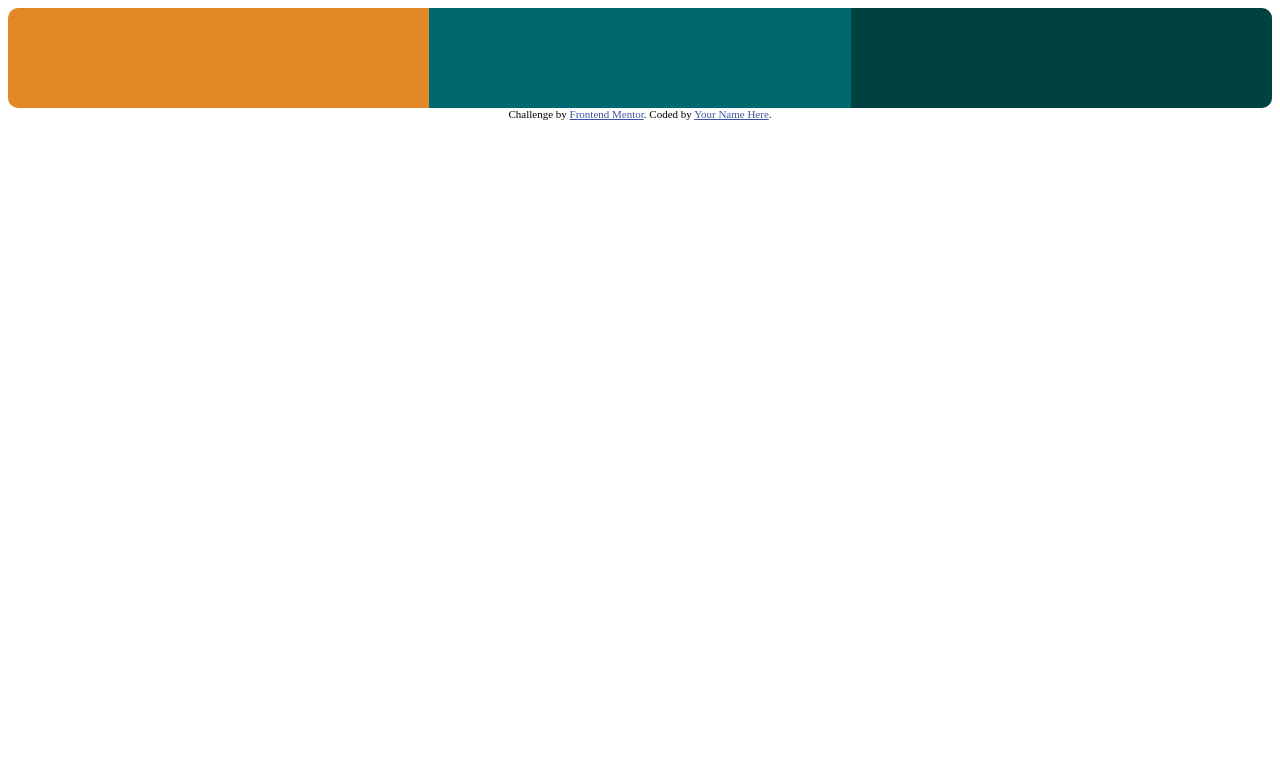
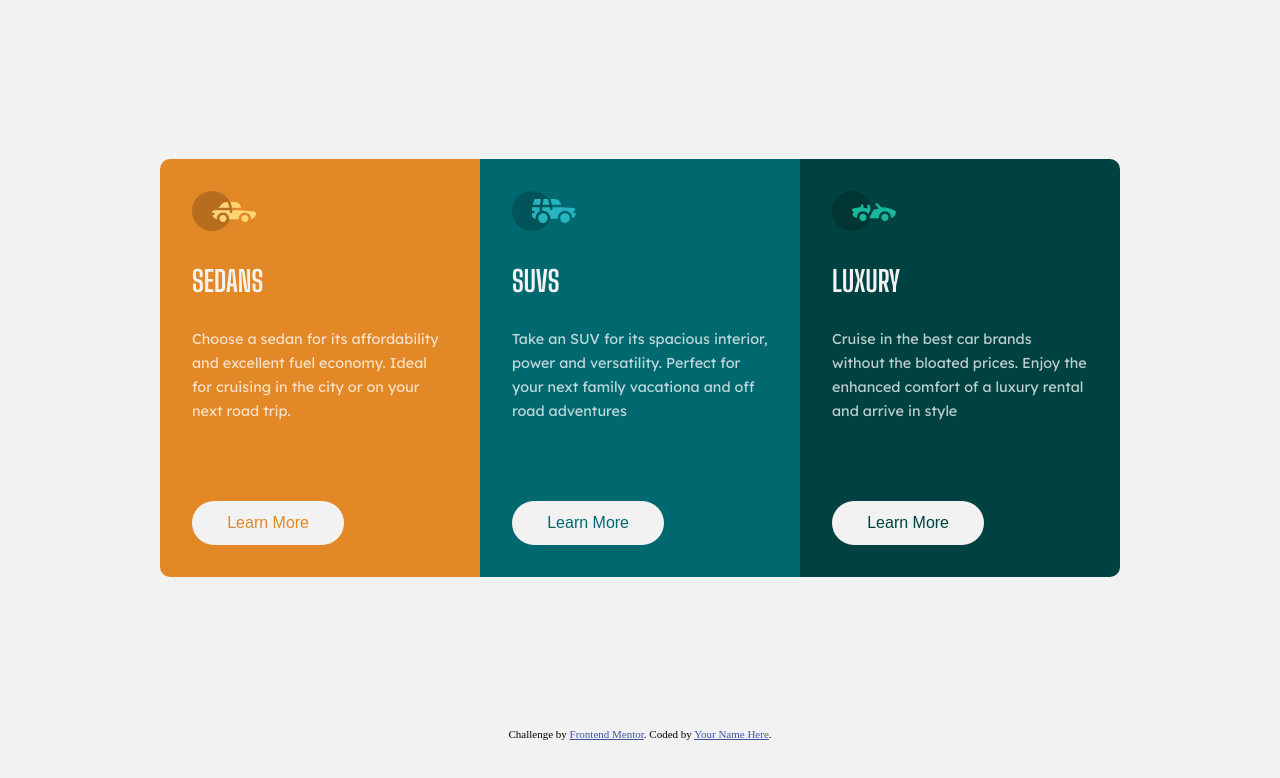
Before and after one commit to tony-508/3-column-preview-card-component-main, a plain HTML site: page index.html in a window 1280 px wide. Drawn offline with Linux system fonts and the light colour scheme.

Commit message:
Ready for deployment.

```diff
--- a/index.html
+++ b/index.html
@@ -33,12 +33,70 @@
     </style>
   </head>
   <body>
-    <div class="grid grid-1x3">
-      <div class="box box-primary"></div>
-      <div class="box box-secondary"></div>
-      <div class="box box-tertiary"></div>
-    </div>
-
+    <main class="container">
+      <div class="grid grid-1x3">
+        <div class="box box-primary">
+          <svg width="64" height="40" xmlns="http://www.w3.org/2000/svg">
+            <g fill="none" fill-rule="evenodd">
+              <circle fill="#000" opacity=".201" cx="20" cy="20" r="20" />
+              <path
+                d="M52.936 24.11c1.942 0 3.517 1.542 3.517 3.445 0 1.903-1.575 3.445-3.517 3.445s-3.516-1.542-3.516-3.445c0-1.903 1.574-3.445 3.516-3.445zm-21.957 0c1.942 0 3.517 1.542 3.517 3.445 0 1.903-1.575 3.445-3.517 3.445s-3.516-1.542-3.516-3.445c0-1.903 1.574-3.445 3.516-3.445zm6.948-4.848v1.429c0 .716.61 1.293 1.348 1.259a1.295 1.295 0 001.225-1.295v-1.393h8.256l13.483 1.313c.956.093 1.676.881 1.676 1.814 0 2.89-2.126 5.303-4.926 5.819.397-3.557-2.458-6.62-6.053-6.62-3.646 0-6.504 3.14-6.039 6.723h-9.879c.466-3.588-2.397-6.722-6.039-6.722-3.595 0-6.45 3.062-6.052 6.62-2.14-.398-3.916-1.912-4.61-3.931h1.142c.731 0 1.32-.598 1.285-1.322-.033-.678-.629-1.2-1.322-1.2H20v-.251c0-1.274 1.066-2.243 2.306-2.243h15.62zM42.59 11c2.645 0 4.99 1.556 5.972 3.963l.726 1.779H40.17L38.413 11h4.178zm-6.865 0l1.758 5.741H26.505l3.357-3.654A6.502 6.502 0 0134.644 11h1.082z"
+                fill="#FFD473"
+                fill-rule="nonzero"
+              />
+            </g>
+          </svg>
+          <h3>sedans</h3>
+          <p>
+            Choose a sedan for its affordability and excellent fuel economy.
+            Ideal for cruising in the city or on your next road trip.
+          </p>
+          <div class="button">
+            <button class="btn btn--primary">Learn more</button>
+          </div>
+        </div>
+        <div class="box box-secondary">
+          <svg width="64" height="40" xmlns="http://www.w3.org/2000/svg">
+            <g fill="none" fill-rule="evenodd">
+              <circle fill="#000" opacity=".201" cx="20" cy="20" r="20" />
+              <path
+                d="M31.002 22.358c2.917 0 5.18 2.593 4.762 5.506a4.828 4.828 0 01-2.962 3.778 4.797 4.797 0 01-5.3-1.165c-1.188-1.26-1.235-2.613-1.263-2.613-.42-2.924 1.857-5.506 4.763-5.506zm22 0c3.457 0 5.798 3.567 4.41 6.744A4.816 4.816 0 0152.3 31.94a4.826 4.826 0 01-4.06-4.077c-.42-2.915 1.846-5.506 4.762-5.506zm-15.04-6.083v1.462a1.29 1.29 0 001.352 1.29c.693-.033 1.227-.631 1.227-1.326v-1.426h8.3l13.056.716a1.29 1.29 0 011.164.917c.27.895.446 1.477.563 1.87h-1.047c-.694 0-1.291.534-1.324 1.228a1.29 1.29 0 001.288 1.352h1.445c-.164 2.225-1.57 4.193-3.6 5.05.13-4.212-3.255-7.63-7.384-7.63-4.317 0-7.762 3.718-7.358 8.086h-7.285c.43-4.655-3.503-8.531-8.131-8.046v-3.543h7.734zm-10.312 0v4.308a7.4 7.4 0 00-4.006 7.274 3.874 3.874 0 01-3.642-3.864v-1.635h1.46a1.29 1.29 0 000-2.58h-1.461v-3.213l.003-.29h7.646zm14.986-8.196c2.65 0 5 1.592 5.984 4.055l.63 1.579a5.525 5.525 0 01-.065-.004l-.026-.002-.034-.002-.022-.002a4.178 4.178 0 00-.224-.006l-.098-.001h-.039l-.136-.001h-.052l-.326-.001H40.211L38.528 8.08zm-13.632 0l-1.122 5.616h-7.144l1.47-4.71a1.29 1.29 0 011.231-.906h5.565zm6.832 0l1.683 5.615h-7.007l1.121-5.615h4.203z"
+                fill="#26B5C0"
+                fill-rule="nonzero"
+              />
+            </g>
+          </svg>
+          <h3>suvs</h3>
+          <p>
+            Take an SUV for its spacious interior, power and versatility.
+            Perfect for your next family vacationa and off road adventures
+          </p>
+          <div class="button">
+            <button class="btn btn--secondary">Learn more</button>
+          </div>
+        </div>
+        <div class="box box-tertiary">
+          <svg width="64" height="40" xmlns="http://www.w3.org/2000/svg">
+            <g fill="none" fill-rule="evenodd">
+              <circle fill="#000" opacity=".201" cx="20" cy="20" r="20" />
+              <path
+                d="M30.98 22.835c1.941 0 3.516 1.604 3.516 3.583 0 1.978-1.575 3.582-3.517 3.582s-3.516-1.604-3.516-3.582c0-1.979 1.574-3.583 3.516-3.583zm21.956 0c1.942 0 3.517 1.604 3.517 3.583 0 1.978-1.575 3.582-3.517 3.582s-3.516-1.604-3.516-3.582c0-1.979 1.574-3.583 3.516-3.583zm-9.143-10.45a1.27 1.27 0 011.819 0l3.715 3.784c4.444-.115 9.7 1.142 13.964 3.753.387.237.624.664.624 1.124 0 3.006-2.126 5.514-4.926 6.05.397-3.698-2.458-6.882-6.053-6.882-3.646 0-6.504 3.264-6.039 6.99h-9.669c.76-1.544.993-2.026 1.337-2.711l.082-.162c.421-.835 1.056-2.07 2.883-5.65 1.68-.023 3.47-.408 5.247-1.403l-2.984-3.04a1.328 1.328 0 010-1.854zm-7.68 1.064c.683-.2 1.395.202 1.592.898l.749 2.652a3.46 3.46 0 01-.247 2.51l-1.733 3.395-.216.424c-1.07-1.89-3.06-3.114-5.279-3.114-3.595 0-6.45 3.184-6.052 6.885-1.832-.347-3.414-1.537-4.278-3.276a1.331 1.331 0 01.117-1.376l.955-1.303-1.325-1.295c-.751-.735-.376-2.024.64-2.231l6.614-1.346.13-.026c.092-.019.145-.03.157-.031.314-.146 1.07-.591 1.07-1.506 0-.734.592-1.327 1.316-1.31.712.016 1.268.662 1.256 1.388a4.11 4.11 0 01-.348 1.611 22.69 22.69 0 014.7 1.146l-.7-2.473a1.314 1.314 0 01.882-1.622z"
+                fill="#19B89D"
+                fill-rule="nonzero"
+              />
+            </g>
+          </svg>
+          <h3>luxury</h3>
+          <p>
+            Cruise in the best car brands without the bloated prices. Enjoy the
+            enhanced comfort of a luxury rental and arrive in style
+          </p>
+          <div class="button">
+            <button class="btn btn--tertiary">Learn more</button>
+          </div>
+        </div>
+      </div>
+    </main>
     <div class="attribution">
       Challenge by
       <a href="https://www.frontendmentor.io?ref=challenge" target="_blank"
--- a/styles.css
+++ b/styles.css
@@ -12,34 +12,57 @@
   box-sizing: border-box;
 }
 
+.container {
+  display: flex;
+  flex-direction: column;
+  justify-content: center;
+  align-items: center;
+  height: fit-content;
+  width: 100%;
+}
+
+@media screen and (min-width: 1024px) {
+  .container {
+    height: 90vh;
+  }
+}
+
 /* Typography */
 body {
   font-size: 15px;
+  background-color: var(--color-accent);
 }
 
 h3 {
   font-family: "Big Shoulders Display", cursive;
   color: var(--color-accent);
   text-transform: uppercase;
+  font-size: 1.8rem;
 }
 
 p {
   font-family: "Lexend Deca", sans-serif;
   color: var(--color-paragraph);
+  line-height: 1.5rem;
+  font-size: 0.9rem;
 }
 
 /* Buttons */
+.button {
+  padding-top: 1.2rem;
+}
+
 .btn {
   font-size: 1rem;
   text-transform: capitalize;
-  padding: 1rem 2.5rem;
+  padding: 0.8rem 2.2rem;
   border: 0;
   border-radius: 30px;
   background-color: var(--color-accent);
 }
 
 .btn:hover {
-  border: 4px solid var(--color-accent);
+  border: 1px solid var(--color-accent);
   color: var(--color-accent);
 }
 
@@ -67,33 +90,42 @@ p {
   background-color: var(--color-tertiary);
 }
 
+@media screen and (min-width: 1024px) {
+  .button {
+    padding-top: 4rem;
+  }
+}
+
 /* Grid */
 .grid {
   display: grid;
 }
 
+.box {
+  height: auto;
+  width: 320px;
+  padding: 2rem;
+}
+
 .box-primary {
-  height: 100px;
   background-color: var(--color-primary);
   border-top-left-radius: 10px;
   border-top-right-radius: 10px;
 }
 
 .box-secondary {
-  height: 100px;
   background-color: var(--color-secondary);
 }
 
 .box-tertiary {
-  height: 100px;
   background-color: var(--color-tertiary);
   border-bottom-left-radius: 10px;
   border-bottom-right-radius: 10px;
 }
 
-@media screen and (min-width: 768px) {
+@media screen and (min-width: 1024px) {
   .grid-1x3 {
-    grid-template-columns: repeat(3, 1fr);
+    grid-template-columns: repeat(3, 320px);
   }
 
   .box-primary {
```
